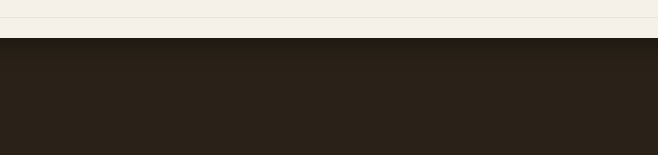
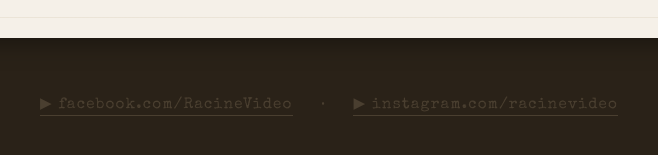
Before and after one commit to mattbinetti/press_kit, a plain HTML site: page index.html in a window 1280 px wide. Shown: the part 8538-8693 px from the top of the page, 311-969 px from the left. Before the commit the page ends 8672 px from the top, so only its background shows below. Drawn offline with nearby package versions, Linux system fonts and the light colour scheme; a web font is replaced by a local one.

Commit message:
Update index.html

```diff
--- a/index.html
+++ b/index.html
@@ -494,6 +494,13 @@
     </div>
   </div>
 
+  <!-- FACEBOOK LINK -->
+  <div style="text-align: center; padding: 1.5rem 0 2rem;">
+    <a href="https://www.facebook.com/RacineVideo" target="_blank" rel="noopener noreferrer" style="font-family: 'SpecialElite', 'Courier New', Courier, monospace; font-size: 0.95rem; color: var(--ink-light); letter-spacing: 0.08em; text-decoration: none; border-bottom: 1px solid var(--ink-light); padding-bottom: 2px;">&#9654; facebook.com/RacineVideo</a>
+    <span style="color: var(--ink-light); margin: 0 1rem;">·</span>
+    <a href="https://www.instagram.com/racinevideo/" target="_blank" rel="noopener noreferrer" style="font-family: 'SpecialElite', 'Courier New', Courier, monospace; font-size: 0.95rem; color: var(--ink-light); letter-spacing: 0.08em; text-decoration: none; border-bottom: 1px solid var(--ink-light); padding-bottom: 2px;">&#9654; instagram.com/racinevideo</a>
+  </div>
+
 </div>
 </body>
 </html>
```
